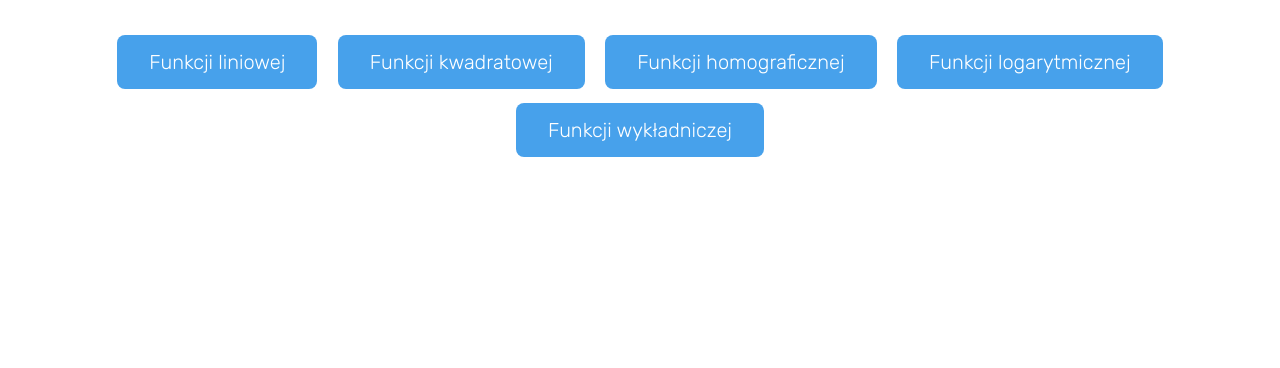
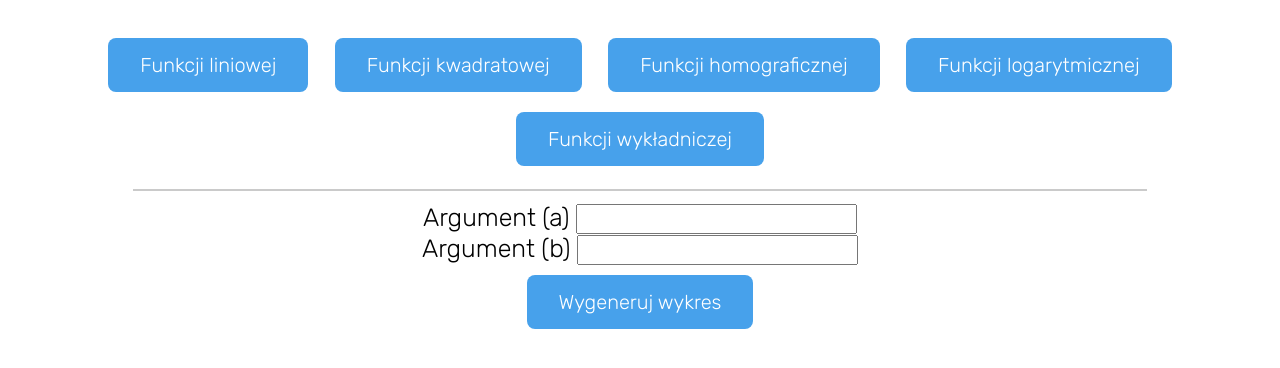
Before and after one commit to JP-Ekuzen/canvasChartCreator, a plain HTML site: page index.html in a window 1280 px wide. Both pictures are taken after a click on the button "Funkcji liniowej". Shown: the part 78-446 px from the top of the page. Drawn offline with Linux system fonts and the light colour scheme.

Commit message:
Added creating fields.

```diff
--- a/index.html
+++ b/index.html
@@ -16,12 +16,16 @@
     <div class="center">
         <h2>Jaki wykres chcesz teraz wygenerować?</h2>
         <div>
-            <button class="btn btn-blue" onclick="changeChartType('linear')">Funkcji liniowej</button> <!-- Prosta -->
-            <button class="btn btn-blue" onclick="changeChartType('quadratic')">Funkcji kwadratowej</button> <!-- Parabola -->
-            <button class="btn btn-blue" onclick="changeChartType('hyperbole')">Funkcji homograficznej</button> <!-- Hiperbola -->
-            <button class="btn btn-blue" onclick="changeChartType('logarithmic')">Funkcji logarytmicznej</button>
-            <button class="btn btn-blue" onclick="changeChartType('exponential')">Funkcji wykładniczej</button>
+            <button class="btn btn-blue" onclick="changeChartType('linear', ['a', 'b'])">Funkcji liniowej</button> <!-- Prosta -->
+            <button class="btn btn-blue" onclick="changeChartType('quadratic', ['a', 'b', 'c'])">Funkcji kwadratowej</button> <!-- Parabola -->
+            <button class="btn btn-blue" onclick="changeChartType('hyperbole', ['a'])">Funkcji homograficznej</button> <!-- Hiperbola -->
+            <button class="btn btn-blue" onclick="changeChartType('logarithmic', ['a'])">Funkcji logarytmicznej</button>
+            <button class="btn btn-blue" onclick="changeChartType('exponential', ['a'])">Funkcji wykładniczej</button>
         </div>
+    </div>
+    <div class="center" id="function-parameters" style="display:none;">
+        <hr class="line">
+        <div id="function-parameters-inputs"></div>
     </div>
 </body>
 </html>
--- a/script.js
+++ b/script.js
@@ -1,6 +1,28 @@
 let chartType = null;
 
-function changeChartType (type) {
+function changeChartType (type, parameters) {
     chartType = type
-    alert(chartType);
+    console.log(chartType);
+
+    showFunctionParameters(parameters);
 }
+
+function showFunctionParameters(parameters) {
+    document.getElementById('function-parameters').style.display = 'block';
+    document.getElementById('function-parameters-inputs').innerHTML = '';
+
+    inputsDiv = document.getElementById('function-parameters-inputs');
+
+    for (symbol of parameters) {
+        let inputField = document.createElement('div');
+        inputField.innerHTML = `<label for="chart-input-${symbol}">Argument (${symbol})</label>
+                                <input type="text" class="input-parameter" id="chart-input-${symbol}" name="chart-input-${symbol}" required>`
+
+        inputsDiv.appendChild(inputField);
+    }
+
+    let submitButton = document.createElement('div');
+    submitButton.innerHTML = `<button class="btn btn-blue">Wygeneruj wykres</button>`
+    inputsDiv.appendChild(submitButton);
+
+}
--- a/style.css
+++ b/style.css
@@ -18,7 +18,7 @@ html {
     display: inline-block;
     font-size: 20px;
     border-radius: 8px;
-    margin: 7px;
+    margin: 10px;
     cursor: pointer;
 }
 
@@ -31,3 +31,13 @@ html {
         background-color: #36c93d;
         color: white;
     }
+
+.line {
+    border: 1px solid #cacaca;
+    width: 80%;
+}
+
+.input-parameter {
+    font-size: 20px;
+    font-family: 'Rubik', sans-serif;
+}
```
